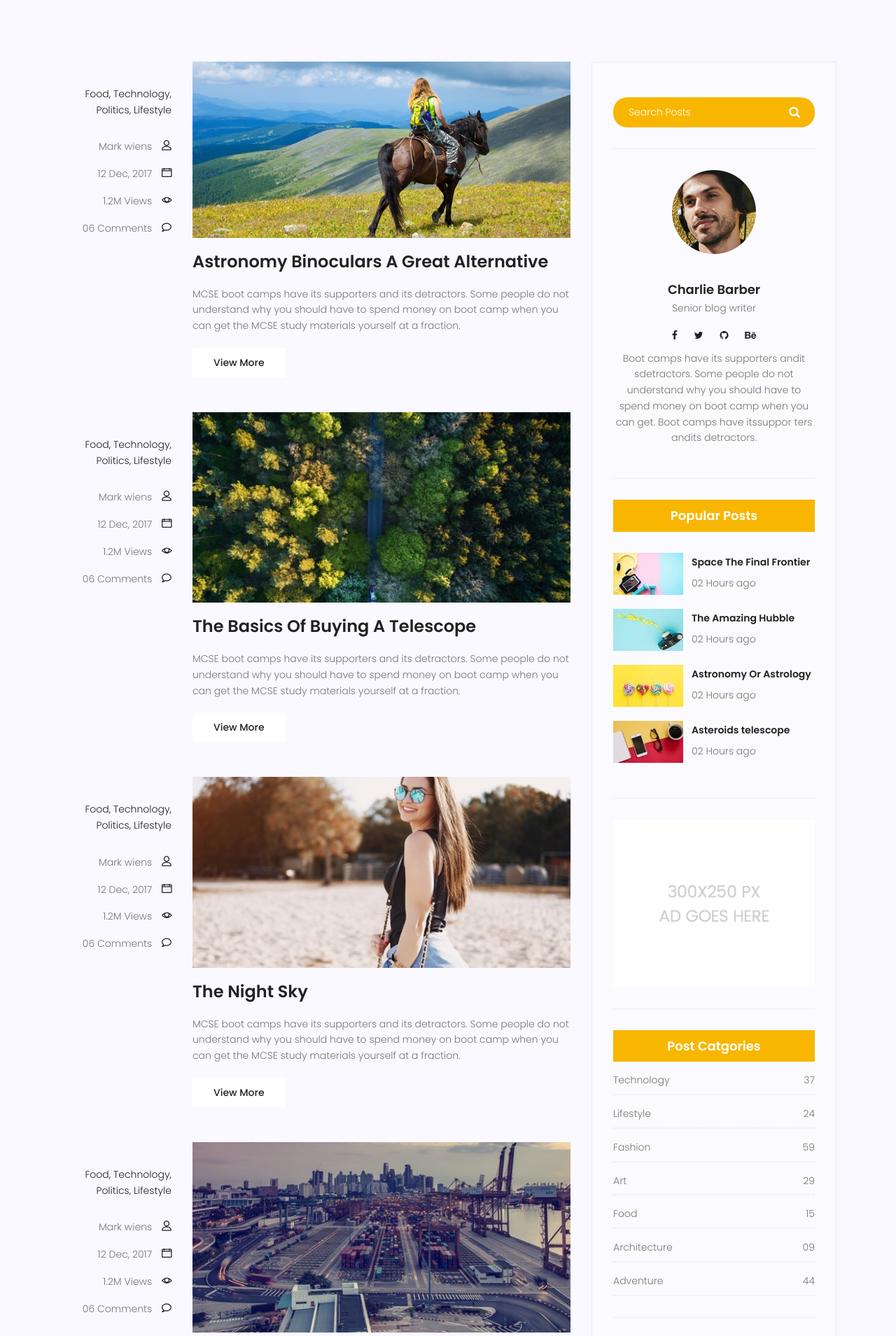
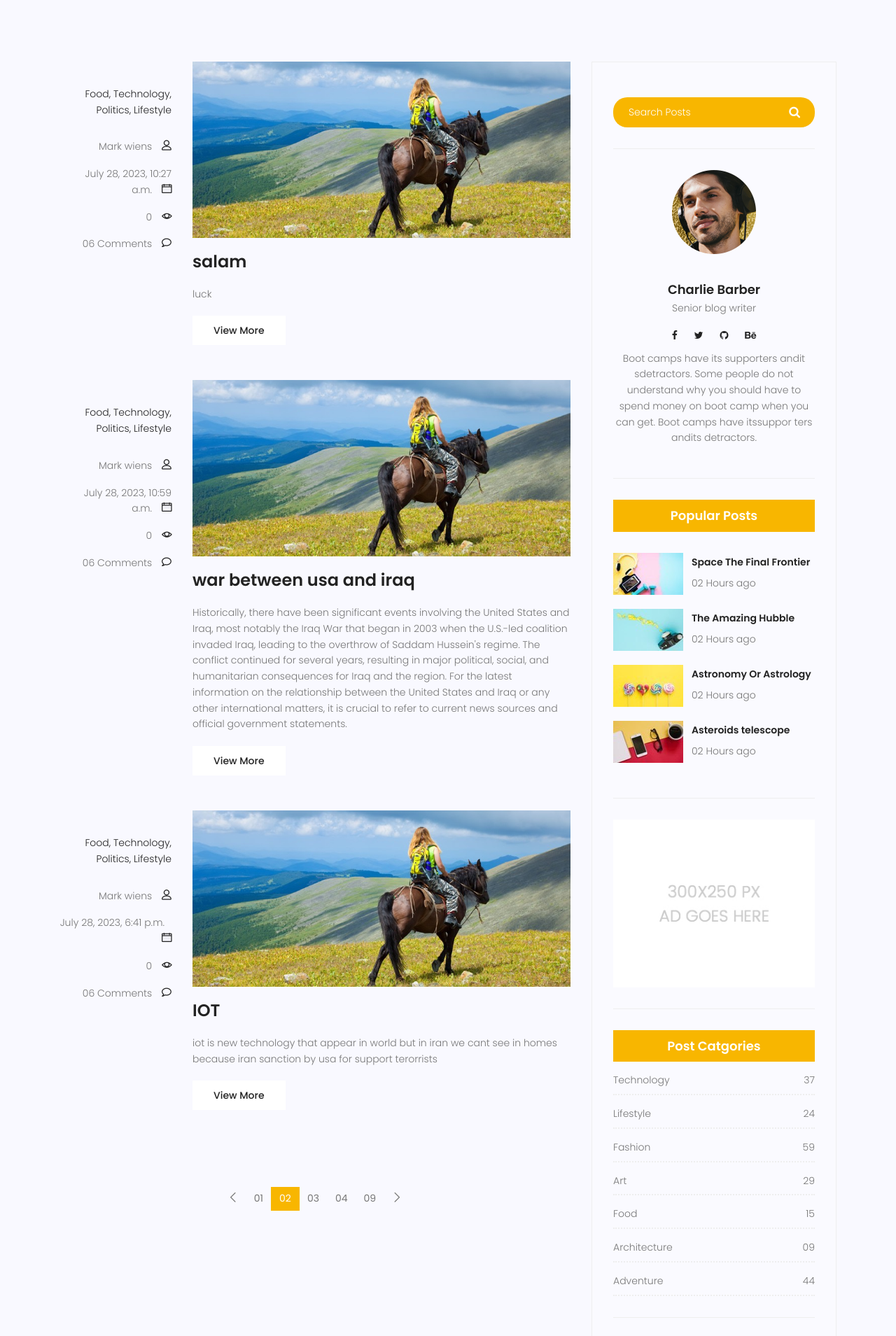
Before and after one commit to m15kh/start_django, a Django app: page /blog/ in a window 1280 px wide. Shown: the part 994-2903 px from the top of the page at 70% size. Run offline with Django 4.2, Linux system fonts and the light colour scheme; data comes from the database, SQL or seed files in the repository; both versions use the stored data as it was after the commit; some libraries are stand-ins or nearby versions.

Commit message:
edit post title and concise context

```diff
--- a/blog/apps.py
+++ b/blog/apps.py
@@ -1,5 +1,4 @@
 from django.apps import AppConfig
-
 
 class BlogConfig(AppConfig):
     default_auto_field = "django.db.models.BigAutoField"
--- a/blog/models.py
+++ b/blog/models.py
@@ -8,8 +8,10 @@ class Post(models.Model):
     content = models.TextField()
     # category
     # tag
-    counted_view = models.IntegerField()#default=0
+    counted_view = models.IntegerField(default=0)#default=0
     status = models.BooleanField(default=False)
     published_date = models.DateTimeField(null=True)
     created_date = models.DateTimeField(auto_now_add=True)
-    updated_date = models.DateTimeField(auto_now=True)
+    updated_date = models.DateTimeField(auto_now=True)   #2023-07-21 13:57:04.296657
+    def __str__(self) -> str:
+        return self.title
--- a/blog/urls.py
+++ b/blog/urls.py
@@ -5,6 +5,7 @@ app_name = 'blog'
 
 urlpatterns = [
     path("", blog_view, name='index'),
-    path('blog/single', blog_single, name="single")
+    path('blog/single', blog_single, name="single"),
+    path('post-<int:pid>', test, name="test")
 
 ]
--- a/blog/views.py
+++ b/blog/views.py
@@ -1,8 +1,17 @@
-from django.shortcuts import render
+from django.shortcuts import render, get_object_or_404
 # Create your views here.
-
+from blog.models import Post
 def blog_view(request):
-    return render(request, "blog/blog-home.html")
+    posts  = Post.objects.filter(status=1)
+    context = {'posts':posts}
+    return render(request, "blog/blog-home.html", context)
 
 def blog_single(request):
     return render(request, "blog/blog-single.html")
+
+def test(request,pid):
+
+    # post = Post.objects.get(id=pid)
+    post = get_object_or_404(Post, id=pid)
+    context = {'post':post}
+    return render(request, "test.html", context )
--- a/templates/base.html
+++ b/templates/base.html
@@ -64,7 +64,7 @@
                     <ul class="nav-menu">
                         <li><a href="{% url 'website:index' %}">Home</a></li>
                         <li><a href="{% url 'website:about' %}">About</a></li>
-                        <li class="menu-has-children"><a href="">Blog</a>
+                        <li class="menu-has-children" ><a href="{% url 'blog:index' %}">Blog</a>
                             <ul>
                                 <li><a href="{% url 'blog:index' %}">Blog Home</a></li>
                                 <li><a href="{% url 'blog:single' %}">Blog Single</a></li>
--- a/templates/blog/blog-home.html
+++ b/templates/blog/blog-home.html
@@ -1,4 +1,3 @@
-
 {%extends 'base.html' %}
 {% load static %}
 {%block content%}
@@ -31,7 +30,8 @@
 						<div class="overlay overlay-bg"></div>
 						<a href="#" target="_blank">
 							<div class="thumb">
-								  		 <img class="content-image img-fluid d-block mx-auto" src="img/blog/cat-widget1.jpg" alt="">
+								<img class="content-image img-fluid d-block mx-auto"
+									src="{% static 'img/blog/cat-widget1.jpg' %}" alt="">
 							</div>
 							<div class="content-details">
 								<h4 class="content-title mx-auto text-uppercase">Social life</h4>
@@ -48,7 +48,8 @@
 						<div class="overlay overlay-bg"></div>
 						<a href="#" target="_blank">
 							<div class="thumb">
-								  		 <img class="content-image img-fluid d-block mx-auto" src="img/blog/cat-widget2.jpg" alt="">
+								<img class="content-image img-fluid d-block mx-auto"
+									src="{% static 'img/blog/cat-widget2.jpg' %}" alt="">
 							</div>
 							<div class="content-details">
 								<h4 class="content-title mx-auto text-uppercase">Politics</h4>
@@ -65,7 +66,8 @@
 						<div class="overlay overlay-bg"></div>
 						<a href="#" target="_blank">
 							<div class="thumb">
-								  		 <img class="content-image img-fluid d-block mx-auto" src="img/blog/cat-widget3.jpg" alt="">
+								<img class="content-image img-fluid d-block mx-auto"
+									src="{% static 'img/blog/cat-widget3.jpg' %}" alt="">
 							</div>
 							<div class="content-details">
 								<h4 class="content-title mx-auto text-uppercase">Food</h4>
@@ -86,6 +88,9 @@
 	<div class="container">
 		<div class="row">
 			<div class="col-lg-8 posts-list">
+				<!-- start -->
+
+				{% for post in posts%}
 				<div class="single-post row">
 					<div class="col-lg-3  col-md-3 meta-details">
 						<ul class="tags">
@@ -95,101 +100,31 @@
 							<li><a href="#">Lifestyle</a></li>
 						</ul>
 						<div class="user-details row">
-										<p class="user-name col-lg-12 col-md-12 col-6"><a href="#">Mark wiens</a> <span class="lnr lnr-user"></span></p>
-										<p class="date col-lg-12 col-md-12 col-6"><a href="#">12 Dec, 2017</a> <span class="lnr lnr-calendar-full"></span></p>
-										<p class="view col-lg-12 col-md-12 col-6"><a href="#">1.2M Views</a> <span class="lnr lnr-eye"></span></p>
-										<p class="comments col-lg-12 col-md-12 col-6"><a href="#">06 Comments</a> <span class="lnr lnr-bubble"></span></p>
+							<p class="user-name col-lg-12 col-md-12 col-6"><a href="#">Mark wiens</a> <span
+									class="lnr lnr-user"></span></p>
+							<p class="date col-lg-12 col-md-12 col-6"><a href="#">{{post.published_date}}</a> <span
+									class="lnr lnr-calendar-full"></span></p>
+							<p class="view col-lg-12 col-md-12 col-6"><a href="#">{{post.counted_view}}</a> <span
+									class="lnr lnr-eye"></span></p>
+							<p class="comments col-lg-12 col-md-12 col-6"><a href="#">06 Comments</a> <span
+									class="lnr lnr-bubble"></span></p>
 						</div>
 					</div>
 					<div class="col-lg-9 col-md-9 ">
 						<div class="feature-img">
-										<img class="img-fluid" src="img/blog/feature-img1.jpg" alt="">
+							<img class="img-fluid" src="{% static 'img/blog/feature-img1.jpg' %}" alt="">
 						</div>
-									<a class="posts-title" href="blog-single.html"><h3>Astronomy Binoculars A Great Alternative</h3></a>
+						<a class="posts-title" href="#">
+							<h3>{{post.title}}</h3>
+						</a>
 						<p class="excert">
-										MCSE boot camps have its supporters and its detractors. Some people do not understand why you should have to spend money on boot camp when you can get the MCSE study materials yourself at a fraction.
+							{{post.content}}
 						</p>
-									<a href="blog-single.html" class="primary-btn">View More</a>
+						<a href="{{post.id}}" class="primary-btn">View More</a>
 					</div>
 				</div>
-							<div class="single-post row">
-								<div class="col-lg-3  col-md-3 meta-details">
-									<ul class="tags">
-										<li><a href="#">Food,</a></li>
-										<li><a href="#">Technology,</a></li>
-										<li><a href="#">Politics,</a></li>
-										<li><a href="#">Lifestyle</a></li>
-									</ul>
-									<div class="user-details row">
-										<p class="user-name col-lg-12 col-md-12 col-6"><a href="#">Mark wiens</a> <span class="lnr lnr-user"></span></p>
-										<p class="date col-lg-12 col-md-12 col-6"><a href="#">12 Dec, 2017</a> <span class="lnr lnr-calendar-full"></span></p>
-										<p class="view col-lg-12 col-md-12 col-6"><a href="#">1.2M Views</a> <span class="lnr lnr-eye"></span></p>
-										<p class="comments col-lg-12 col-md-12 col-6"><a href="#">06 Comments</a> <span class="lnr lnr-bubble"></span></p>
-									</div>
-								</div>
-								<div class="col-lg-9 col-md-9 ">
-									<div class="feature-img">
-										<img class="img-fluid" src="img/blog/feature-img2.jpg" alt="">
-									</div>
-									<a class="posts-title" href="blog-single.html"><h3>The Basics Of Buying A Telescope</h3></a>
-									<p class="excert">
-										MCSE boot camps have its supporters and its detractors. Some people do not understand why you should have to spend money on boot camp when you can get the MCSE study materials yourself at a fraction.
-									</p>
-									<a href="blog-single.html" class="primary-btn">View More</a>
-								</div>
-							</div>
-							<div class="single-post row">
-								<div class="col-lg-3  col-md-3 meta-details">
-									<ul class="tags">
-										<li><a href="#">Food,</a></li>
-										<li><a href="#">Technology,</a></li>
-										<li><a href="#">Politics,</a></li>
-										<li><a href="#">Lifestyle</a></li>
-									</ul>
-									<div class="user-details row">
-										<p class="user-name col-lg-12 col-md-12 col-6"><a href="#">Mark wiens</a> <span class="lnr lnr-user"></span></p>
-										<p class="date col-lg-12 col-md-12 col-6"><a href="#">12 Dec, 2017</a> <span class="lnr lnr-calendar-full"></span></p>
-										<p class="view col-lg-12 col-md-12 col-6"><a href="#">1.2M Views</a> <span class="lnr lnr-eye"></span></p>
-										<p class="comments col-lg-12 col-md-12 col-6"><a href="#">06 Comments</a> <span class="lnr lnr-bubble"></span></p>
-									</div>
-								</div>
-								<div class="col-lg-9 col-md-9">
-									<div class="feature-img">
-										<img class="img-fluid" src="img/blog/feature-img4.jpg" alt="">
-									</div>
-									<a class="posts-title" href="blog-single.html"><h3>The Night Sky</h3></a>
-									<p class="excert">
-										MCSE boot camps have its supporters and its detractors. Some people do not understand why you should have to spend money on boot camp when you can get the MCSE study materials yourself at a fraction.
-									</p>
-									<a href="blog-single.html" class="primary-btn">View More</a>
-								</div>
-							</div>
-							<div class="single-post row">
-								<div class="col-lg-3 col-md-3 meta-details">
-									<ul class="tags">
-										<li><a href="#">Food,</a></li>
-										<li><a href="#">Technology,</a></li>
-										<li><a href="#">Politics,</a></li>
-										<li><a href="#">Lifestyle</a></li>
-									</ul>
-									<div class="user-details row">
-										<p class="user-name col-lg-12 col-md-12 col-6"><a href="#">Mark wiens</a> <span class="lnr lnr-user"></span></p>
-										<p class="date col-lg-12 col-md-12 col-6"><a href="#">12 Dec, 2017</a> <span class="lnr lnr-calendar-full"></span></p>
-										<p class="view col-lg-12 col-md-12 col-6"><a href="#">1.2M Views</a> <span class="lnr lnr-eye"></span></p>
-										<p class="comments col-lg-12 col-md-12 col-6"><a href="#">06 Comments</a> <span class="lnr lnr-bubble"></span></p>
-									</div>
-								</div>
-								<div class="col-lg-9 col-md-9">
-									<div class="feature-img">
-										<img class="img-fluid" src="img/blog/feature-img5.jpg" alt="">
-									</div>
-									<a class="posts-title" href="blog-single.html"><h3>Telescopes 101</h3></a>
-									<p class="excert">
-										MCSE boot camps have its supporters and its detractors. Some people do not understand why you should have to spend money on boot camp when you can get the MCSE study materials yourself at a fraction.
-									</p>
-									<a href="blog-single.html" class="primary-btn">View More</a>
-								</div>
-							</div>
+				{% endfor%}
+				<!-- finish -->
 				<nav class="blog-pagination justify-content-center d-flex">
 					<ul class="pagination">
 						<li class="page-item">
@@ -218,13 +153,16 @@
 				<div class="widget-wrap">
 					<div class="single-sidebar-widget search-widget">
 						<form class="search-form" action="#">
-			                            <input placeholder="Search Posts" name="search" type="text" onfocus="this.placeholder = ''" onblur="this.placeholder = 'Search Posts'" >
+							<input placeholder="Search Posts" name="search" type="text" onfocus="this.placeholder = ''"
+								onblur="this.placeholder = 'Search Posts'">
 							<button type="submit"><i class="fa fa-search"></i></button>
 						</form>
 					</div>
 					<div class="single-sidebar-widget user-info-widget">
-									<img src="img/blog/user-info.png" alt="">
-									<a href="#"><h4>Charlie Barber</h4></a>
+						<img src="{% static 'img/blog/user-info.png" alt="">
+						<a href="#">
+							<h4>Charlie Barber</h4>
+						</a>
 						<p>
 							Senior blog writer
 						</p>
@@ -235,7 +173,9 @@
 							<li><a href="#"><i class="fa fa-behance"></i></a></li>
 						</ul>
 						<p>
-										Boot camps have its supporters andit sdetractors. Some people do not understand why you should have to spend money on boot camp when you can get. Boot camps have itssuppor ters andits detractors.
+							Boot camps have its supporters andit sdetractors. Some people do not understand why you
+							should have to spend money on boot camp when you can get. Boot camps have itssuppor ters
+							andits detractors.
 						</p>
 					</div>
 					<div class="single-sidebar-widget popular-post-widget">
@@ -243,44 +183,52 @@
 						<div class="popular-post-list">
 							<div class="single-post-list d-flex flex-row align-items-center">
 								<div class="thumb">
-												<img class="img-fluid" src="img/blog/pp1.jpg" alt="">
+									<img class="img-fluid" src="{% static 'img/blog/pp1.jpg' %}" alt="">
 								</div>
 								<div class="details">
-												<a href="blog-single.html"><h6>Space The Final Frontier</h6></a>
+									<a href="blog-single.html">
+										<h6>Space The Final Frontier</h6>
+									</a>
 									<p>02 Hours ago</p>
 								</div>
 							</div>
 							<div class="single-post-list d-flex flex-row align-items-center">
 								<div class="thumb">
-												<img class="img-fluid" src="img/blog/pp2.jpg" alt="">
+									<img class="img-fluid" src="{% static 'img/blog/pp2.jpg' %}" alt="">
 								</div>
 								<div class="details">
-												<a href="blog-single.html"><h6>The Amazing Hubble</h6></a>
+									<a href="blog-single.html">
+										<h6>The Amazing Hubble</h6>
+									</a>
 									<p>02 Hours ago</p>
 								</div>
 							</div>
 							<div class="single-post-list d-flex flex-row align-items-center">
 								<div class="thumb">
-												<img class="img-fluid" src="img/blog/pp3.jpg" alt="">
+									<img class="img-fluid" src="{% static 'img/blog/pp3.jpg' %}" alt="">
 								</div>
 								<div class="details">
-												<a href="blog-single.html"><h6>Astronomy Or Astrology</h6></a>
+									<a href="blog-single.html">
+										<h6>Astronomy Or Astrology</h6>
+									</a>
 									<p>02 Hours ago</p>
 								</div>
 							</div>
 							<div class="single-post-list d-flex flex-row align-items-center">
 								<div class="thumb">
-												<img class="img-fluid" src="img/blog/pp4.jpg" alt="">
+									<img class="img-fluid" src="{% static 'img/blog/pp4.jpg' %}" alt="">
 								</div>
 								<div class="details">
-												<a href="blog-single.html"><h6>Asteroids telescope</h6></a>
+									<a href="blog-single.html">
+										<h6>Asteroids telescope</h6>
+									</a>
 									<p>02 Hours ago</p>
 								</div>
 							</div>
 						</div>
 					</div>
 					<div class="single-sidebar-widget ads-widget">
-									<a href="#"><img class="img-fluid" src="img/blog/ads-banner.jpg" alt=""></a>
+						<a href="#"><img class="img-fluid" src="{% static 'img/blog/ads-banner.jpg' %}" alt=""></a>
 					</div>
 					<div class="single-sidebar-widget post-category-widget">
 						<h4 class="category-title">Post Catgories</h4>
@@ -342,7 +290,9 @@
 										<div class="input-group-text"><i class="fa fa-envelope" aria-hidden="true"></i>
 										</div>
 									</div>
-									        <input type="text" class="form-control" id="inlineFormInputGroup" placeholder="Enter email" onfocus="this.placeholder = ''" onblur="this.placeholder = 'Enter email'" >
+									<input type="text" class="form-control" id="inlineFormInputGroup"
+										placeholder="Enter email" onfocus="this.placeholder = ''"
+										onblur="this.placeholder = 'Enter email'">
 								</div>
 							</div>
 							<a href="#" class="bbtns">Subcribe</a>
```
Also changed, not shown: templates/test.html (added, +17 -0 lines), tempory.html (added, +99 -0 lines), website/models.py (+9 -9 lines), blog/migrations/0001_initial.py (added), blog/migrations/0002_alter_post_counted_view.py (added), blog/migrations/__init__.py (added), db.sqlite3, 1 other file. Lines whose indentation alone changed are shown as unchanged.
